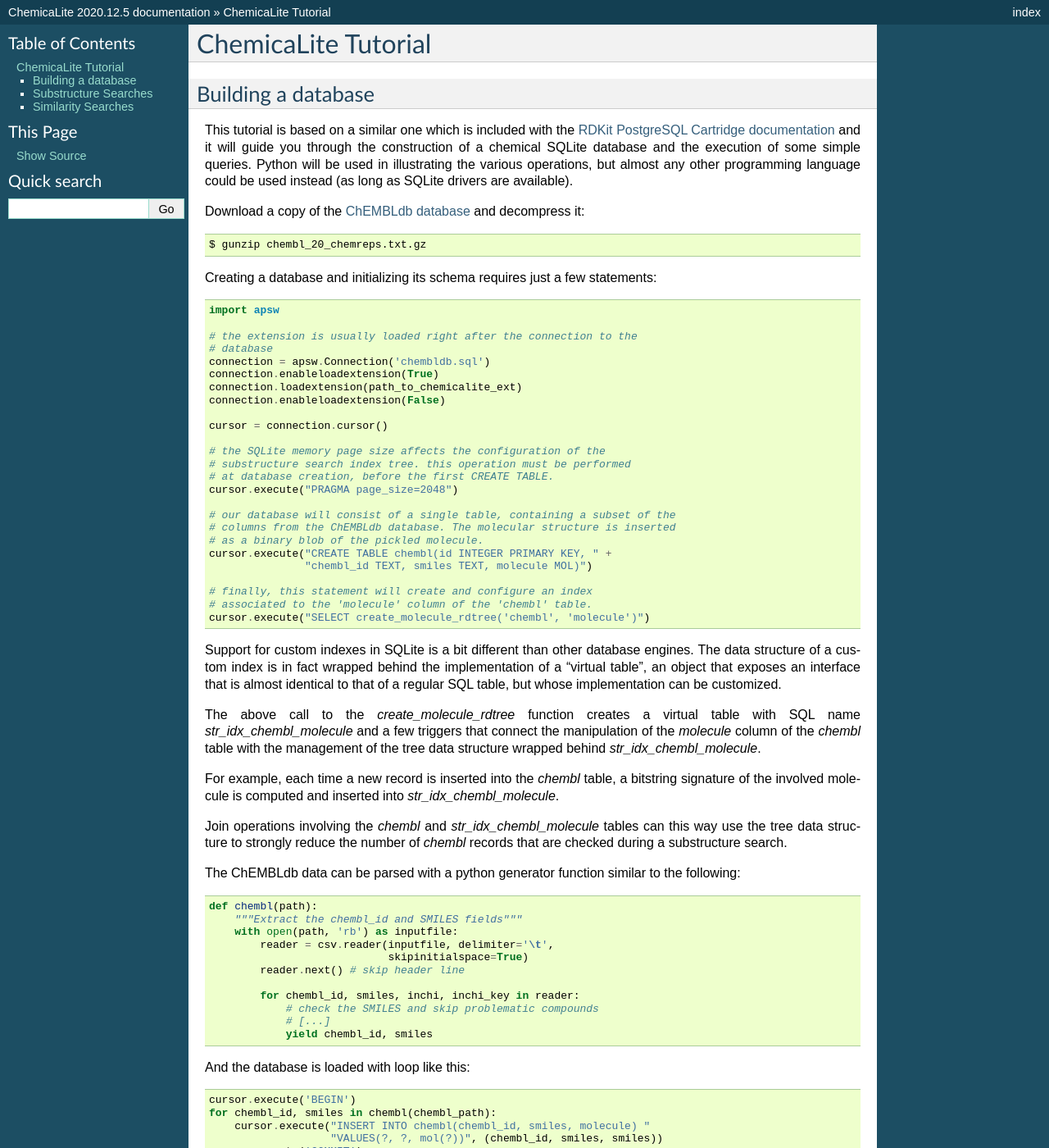
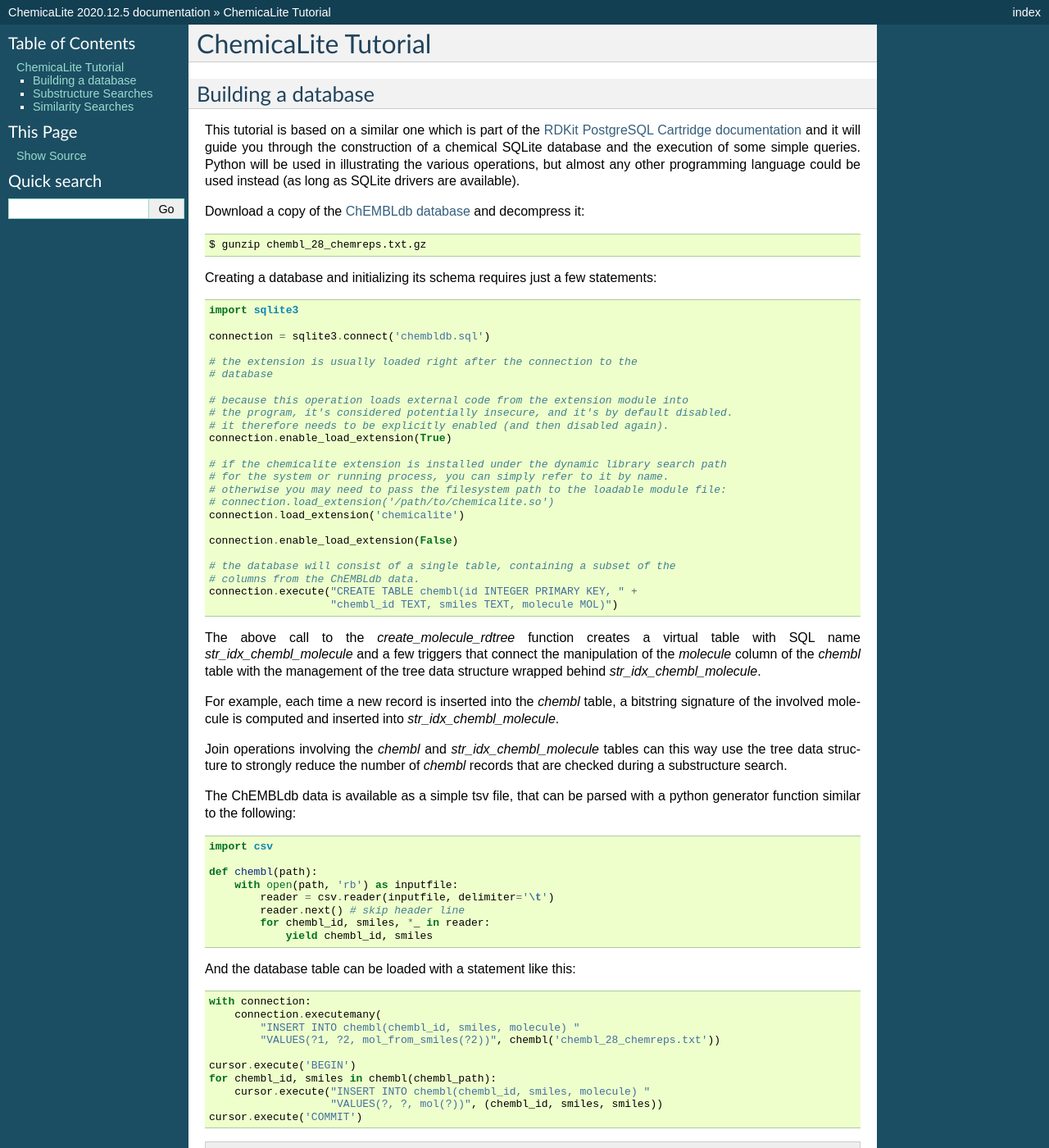
Before and after one commit to rvianello/chemicalite, a Sphinx documentation site: the page built from docs/tutorial_1st.rst, in a window 1280 px wide and 1400 px high. Shown: the whole window at 82% size. Built offline with Sphinx 7.4.7, drawn with Linux system fonts in a browser that asks for light colours; some of the changed text lies outside the part shown.

Commit message:
partial update

```diff
--- a/docs/tutorial_1st.rst
+++ b/docs/tutorial_1st.rst
@@ -4,41 +4,38 @@
 Building a database
 -------------------
 
-This tutorial is based on a similar one which is included with the `RDKit PostgreSQL Cartridge documentation <https://rdkit.readthedocs.org/en/latest/Cartridge.html#creating-databases>`_ and it will guide you through the construction of a chemical SQLite database and the execution of some simple queries. Python will be used in illustrating the various operations, but almost any other programming language could be used instead (as long as SQLite drivers are available).
+This tutorial is based on a similar one which is part of the `RDKit PostgreSQL Cartridge documentation <https://rdkit.readthedocs.org/en/latest/Cartridge.html#creating-databases>`_ and it will guide you through the construction of a chemical SQLite database and the execution of some simple queries. Python will be used in illustrating the various operations, but almost any other programming language could be used instead (as long as SQLite drivers are available).
 
-Download a copy of the `ChEMBLdb database <ftp://ftp.ebi.ac.uk/pub/databases/chembl/ChEMBLdb/releases/chembl_20/chembl_20_chemreps.txt.gz>`_ and decompress it::
+Download a copy of the `ChEMBLdb database <ftp://ftp.ebi.ac.uk/pub/databases/chembl/ChEMBLdb/latest/chembl_28_chemreps.txt.gz>`_ and decompress it::
 
-    $ gunzip chembl_20_chemreps.txt.gz
+    $ gunzip chembl_28_chemreps.txt.gz
 
 Creating a database and initializing its schema requires just a few statements::
 
-    import apsw
+    import sqlite3
+
+    connection = sqlite3.connect('chembldb.sql')
 
     # the extension is usually loaded right after the connection to the
     # database
-    connection = apsw.Connection('chembldb.sql')
-    connection.enableloadextension(True)
-    connection.loadextension(path_to_chemicalite_ext)
-    connection.enableloadextension(False)
 
-    cursor = connection.cursor()
+    # because this operation loads external code from the extension module into
+    # the program, it's considered potentially insecure, and it's by default disabled.
+    # it therefore needs to be explicitly enabled (and then disabled again).
+    connection.enable_load_extension(True)
 
-    # the SQLite memory page size affects the configuration of the
-    # substructure search index tree. this operation must be performed
-    # at database creation, before the first CREATE TABLE.
-    cursor.execute("PRAGMA page_size=2048")
+    # if the chemicalite extension is installed under the dynamic library search path
+    # for the system or running process, you can simply refer to it by name.
+    # otherwise you may need to pass the filesystem path to the loadable module file:
+    # connection.load_extension('/path/to/chemicalite.so')
+    connection.load_extension('chemicalite')
 
-    # our database will consist of a single table, containing a subset of the
-    # columns from the ChEMBLdb database. The molecular structure is inserted
-    # as a binary blob of the pickled molecule.
-    cursor.execute("CREATE TABLE chembl(id INTEGER PRIMARY KEY, " +
-                   "chembl_id TEXT, smiles TEXT, molecule MOL)")
+    connection.enable_load_extension(False)
 
-    # finally, this statement will create and configure an index
-    # associated to the 'molecule' column of the 'chembl' table.
-    cursor.execute("SELECT create_molecule_rdtree('chembl', 'molecule')")
-
-Support for custom indexes in SQLite is a bit different than other database engines. The data structure of a custom index is in fact wrapped behind the implementation of a "virtual table", an object that exposes an interface that is almost identical to that of a regular SQL table, but whose implementation can be customized.
+    # the database will consist of a single table, containing a subset of the
+    # columns from the ChEMBLdb data.
+    connection.execute("CREATE TABLE chembl(id INTEGER PRIMARY KEY, " +
+                       "chembl_id TEXT, smiles TEXT, molecule MOL)")
 
 The above call to the `create_molecule_rdtree` function creates a virtual table with SQL name `str_idx_chembl_molecule` and a few triggers that connect the manipulation of the `molecule` column of the `chembl` table with the management of the tree data structure wrapped behind `str_idx_chembl_molecule`.
 
@@ -46,21 +43,23 @@
 
 Join operations involving the `chembl` and `str_idx_chembl_molecule` tables can this way use the tree data structure to strongly reduce the number of `chembl` records that are checked during a substructure search.
 
-The ChEMBLdb data can be parsed with a python generator function similar to the following::
+The ChEMBLdb data is available as a simple tsv file, that can be parsed with a python generator function similar to the following::
+
+    import csv
 
     def chembl(path):
-        """Extract the chembl_id and SMILES fields"""
         with open(path, 'rb') as inputfile:
-            reader = csv.reader(inputfile, delimiter='\t',
-                                skipinitialspace=True)
+            reader = csv.reader(inputfile, delimiter='\t')
             reader.next() # skip header line
-
-            for chembl_id, smiles, inchi, inchi_key in reader:
-                # check the SMILES and skip problematic compounds
-                # [...]
+            for chembl_id, smiles, *_ in reader:
                 yield chembl_id, smiles
 
-And the database is loaded with loop like this::
+And the database table can be loaded with a statement like this::
+
+    with connection:
+        connection.executemany(
+            "INSERT INTO chembl(chembl_id, smiles, molecule) "
+            "VALUES(?1, ?2, mol_from_smiles(?2))", chembl('chembl_28_chemreps.txt'))
 
     cursor.execute('BEGIN')
     for chembl_id, smiles in chembl(chembl_path):
@@ -68,26 +67,41 @@
                        "VALUES(?, ?, mol(?))", (chembl_id, smiles, smiles))
     cursor.execute('COMMIT')
 
-Please note that loading the whole ChEMBLdb is going to take a substantial amount of time and the resulting file will require about 1.5GB of disk space.
-
-A python script implementing the full schema creation and database loading procedure as a single command line tool is available in the `docs` directory of the source code distribution::
-
-    # This will create the molecular database as a file named 'chembldb.sql'
-    $ ./create_chembldb.py /path/to/chemicalite.so chembl_20_chemreps.txt
+.. note::
+    Loading the entire collection of ChEMBLdb compounds may take some time and the resulting file will require several GB of disk space.
 
 Substructure Searches
 ---------------------
 
-A search for substructures could be performed with a query like the following::
+A search for substructures could be performed with a simple query like the following::
 
     SELECT COUNT(*) FROM chembl WHERE mol_is_substruct(molecule, 'c1ccnnc1');
 
-but this would check every single record of the `chembl` table, resulting very inefficient. Performances can strongly improve if the index table is joined::
+but this would sequentially check every single record of the `chembl` table, resulting very inefficient.
+
+Support for custom indexes in SQLite is a bit different than other database engines. The data structure of a custom index is in fact wrapped behind the implementation of a "virtual table", an object that exposes an interface that is almost identical to that of a regular SQL table, but whose implementation can be customized.
+
+ChemicaLite uses this virtual table mechanism to support indexing binary fingerprints in an RD-tree data structure, and this way improve the performances of substructure and similarity queries.
+
+An RD-tree virtual table for substructure queries is created with a query like the following::
+
+    connection.execute("CREATE VIRTUAL TABLE str_idx_chembl_molecule " +
+                       "USING rdtree(id, fp bits(2048))")
+
+This index table is then filled with structural fingerprint data generated from the `chembl` table::
+
+    with connection:
+        connection.execute(
+            "INSERT INTO str_idx_chembl_molecule(id, fp) " +
+            "SELECT id, mol_pattern_bfp(molecule, 2048) FROM chembl " +
+            "WHERE molecule IS NOT NULL")
+
+Performances can strongly improve if the index table is joined::
 
     SELECT COUNT(*) FROM chembl, str_idx_chembl_molecule AS idx WHERE
         chembl.id = idx.id AND
-        mol_is_substruct(chembl.molecule, 'c1ccnnc1') AND
-        idx.id MATCH rdtree_subset(mol_bfp_signature('c1ccnnc1'));
+        mol_is_substruct(chembl.molecule, mol_from_smiles('c1ccnnc1')) AND
+        idx.id MATCH rdtree_subset(mol_pattern_bfp(mol_from_smiles('c1ccnnc1'), 2048));
 
 A python script executing this second query is available in the `docs` directory of the source code distribution::
 
```
